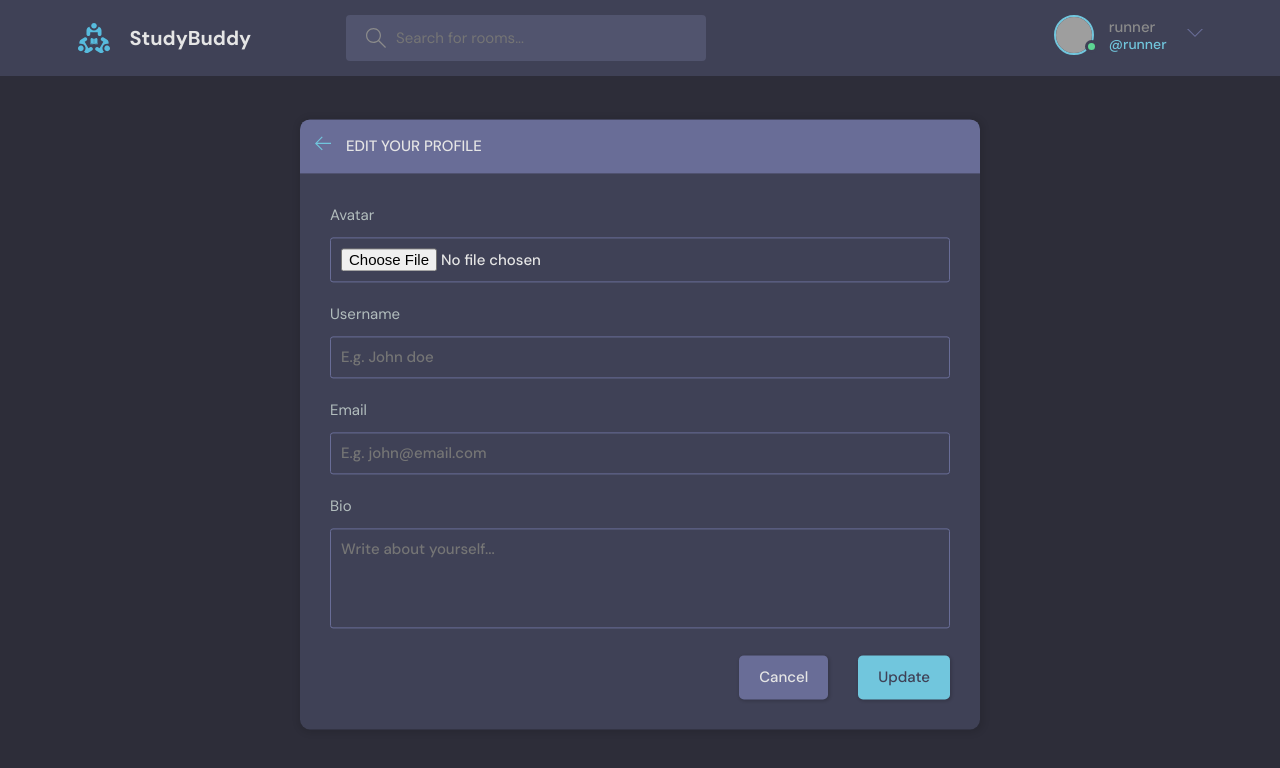
After one commit to nageshpk/Django-dennis-tutorial, a Django app: page /update-user in a window 1280 px wide. The commit adds this page. Shown: the top 768 px of the page. Run offline with Django 3.2, Linux system fonts and the light colour scheme; a user stored in the database is signed in; grey boxes are pictures that could not be loaded.

Commit message:
add theme to profile page

```diff
--- a/base/templates/base/profile.html
+++ b/base/templates/base/profile.html
@@ -20,7 +20,7 @@
           <h3>{{user.username}}</h3>
           <p>@{{user.username}}</p>
           {% if request.user == user %}
-          <a href="{% url 'update-user' %}" class="btn btn--main btn--pill">Edit Profile</a>
+            <a href="{% url 'update-user' %}" class="btn btn--main btn--pill">Edit Profile</a>
           {% endif %}
         </div>
         <div class="profile__about">
--- a/base/templates/base/room.html
+++ b/base/templates/base/room.html
@@ -66,7 +66,7 @@
       <div class="room__box scroll">
         <div class="room__header scroll">
           <div class="room__info">
-            <h3>{{rom.name}}</h3>
+            <h3>{{room.name}}</h3>
             <span>{{room.created|timesince}}</span>
           </div>
           <div class="room__hosted">
@@ -78,7 +78,7 @@
               <span>@{{room.host.username}}</span>
             </a>
           </div>
-          <span class="room__topics">JavaScript</span>
+          <span class="room__topics">{{room.topic.name}}</span>
         </div>
         <div class="room__conversation">
           <div class="threads scroll">
--- a/base/templates/base/room_form.html
+++ b/base/templates/base/room_form.html
@@ -27,7 +27,7 @@
 
             <div class="form__group">
               <label for="room_topic">Enter a Topic</label>
-              <input required type='text' name="topic" list="topic-list">
+              <input required type='text' value="{{room.topic.name}}" name="topic" list="topic-list">
               <datalist id="topic-list">
                 <select id="room_topic">
                   {% for topic in topics %}
@@ -52,7 +52,7 @@
 
             <div class="form__action">
               <a class="btn btn--dark" href="{% url 'home' %}">Cancel</a>
-              <button class="btn btn--main" type="submit">Create Room</button>
+              <button class="btn btn--main" type="submit">Submit</button>
             </div>
           </form>
         </div>
--- /dev/null
+++ b/base/templates/base/update-user.html
@@ -0,0 +1,55 @@
+{% extends 'main.html' %}
+
+{% block content %}
+
+    <main class="update-account layout">
+        <div class="container">
+            <div class="layout__box">
+                <div class="layout__boxHeader">
+                    <div class="layout__boxTitle">
+                        <a href="{% url 'user-profile' user.id %}">
+                            <svg version="1.1" xmlns="http://www.w3.org/2000/svg" width="32" height="32"
+                                viewBox="0 0 32 32">
+                                <title>arrow-left</title>
+                                <path
+                                    d="M13.723 2.286l-13.723 13.714 13.719 13.714 1.616-1.611-10.96-10.96h27.625v-2.286h-27.625l10.965-10.965-1.616-1.607z">
+                                </path>
+                            </svg>
+                        </a>
+                        <h3>Edit your profile</h3>
+                    </div>
+                </div>
+                <div class="layout__body">
+                    <form class="form" action="#">
+                        <div class="form__group">
+                            <label for="profile_pic">Avatar</label>
+                            <input id="profile_pic" name="profile_pic" type="file" />
+                        </div>
+
+              <div class="form__group">
+                <label for="username">Username</label>
+                <input id="username" name="username" type="text" placeholder="E.g. John doe" />
+              </div>
+
+              <div class="form__group">
+                <label for="email">Email</label>
+                <input id="email" name="email" type="text" placeholder="E.g. john@email.com" />
+              </div>
+
+                        <div class="form__group">
+                            <label for="user_bio">Bio</label>
+                            <textarea name="user_bio" id="user_bio" placeholder="Write about yourself..."></textarea>
+                        </div>
+                        <div class="form__action">
+                            <a class="btn btn--dark" href="index.html">Cancel</a>
+                            <button class="btn btn--main" type="submit">Update</button>
+                        </div>
+                    </form>
+                </div>
+            </div>
+        </div>
+      </div>
+    </main>
+
+
+{% endblock %}
--- a/base/urls.py
+++ b/base/urls.py
@@ -14,4 +14,5 @@ urlpatterns = [
     path('update_room/<str:pk>', views.updateRoom, name='update-room'),
     path('delete_room/<str:pk>', views.deleteRoom, name='delete-room'),
     path('delete_message/<str:pk>', views.deleteMessage, name='delete-message'),
+    path('update-user', views.updateUser, name='update-user'),
 ]
--- a/base/views.py
+++ b/base/views.py
@@ -143,12 +143,15 @@ def updateRoom(request, pk):
         return HttpResponse("You are not allowed here")
 
     if request.method == "POST":
-        form = RoomForm(request.POST, instance=room)
-        if form.is_valid():
-            form.save()
-            return redirect('home')
+      topic_name = request.POST.get("topic")
+      topic, created = Topic.objects.get_or_create(name=topic_name)
+      room.name = request.POST.get('name')
+      room.topic = topic
+      room.description = request.POST.get('description')
+      room.save()
+      return redirect('home')
 
-    context = {'form': form, 'topics': topics}
+    context = {'form': form, 'topics': topics, 'room': room}
     return render(request, 'base/room_form.html', context)
 
 
@@ -178,3 +181,8 @@ def deleteMessage(request, pk):
         return redirect('home')
 
     return render(request, 'base/delete.html', {'obj': message})
+
+
+@login_required(login_url = 'login')
+def updateUser(request):
+  return render(request, 'base/update-user.html')
--- a/templates/navbar.html
+++ b/templates/navbar.html
@@ -46,7 +46,7 @@
       {% endif %}
 
       <div class="dropdown-menu">
-        <a href="settings.html" class="dropdown-link"
+        <a href="{% url 'update-user' %}" class="dropdown-link"
           ><svg version="1.1" xmlns="http://www.w3.org/2000/svg" width="32" height="32" viewBox="0 0 32 32">
             <title>tools</title>
             <path
```
Also changed, not shown: db.sqlite3.
